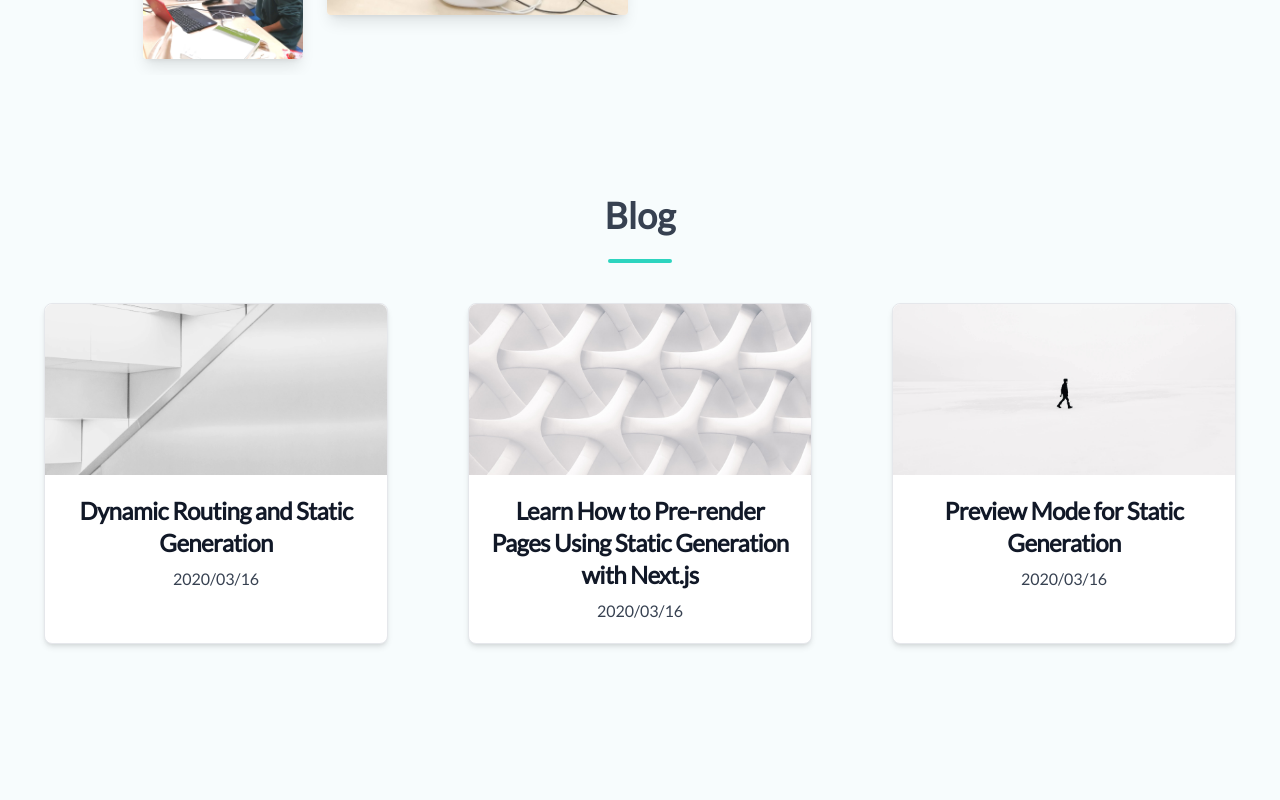
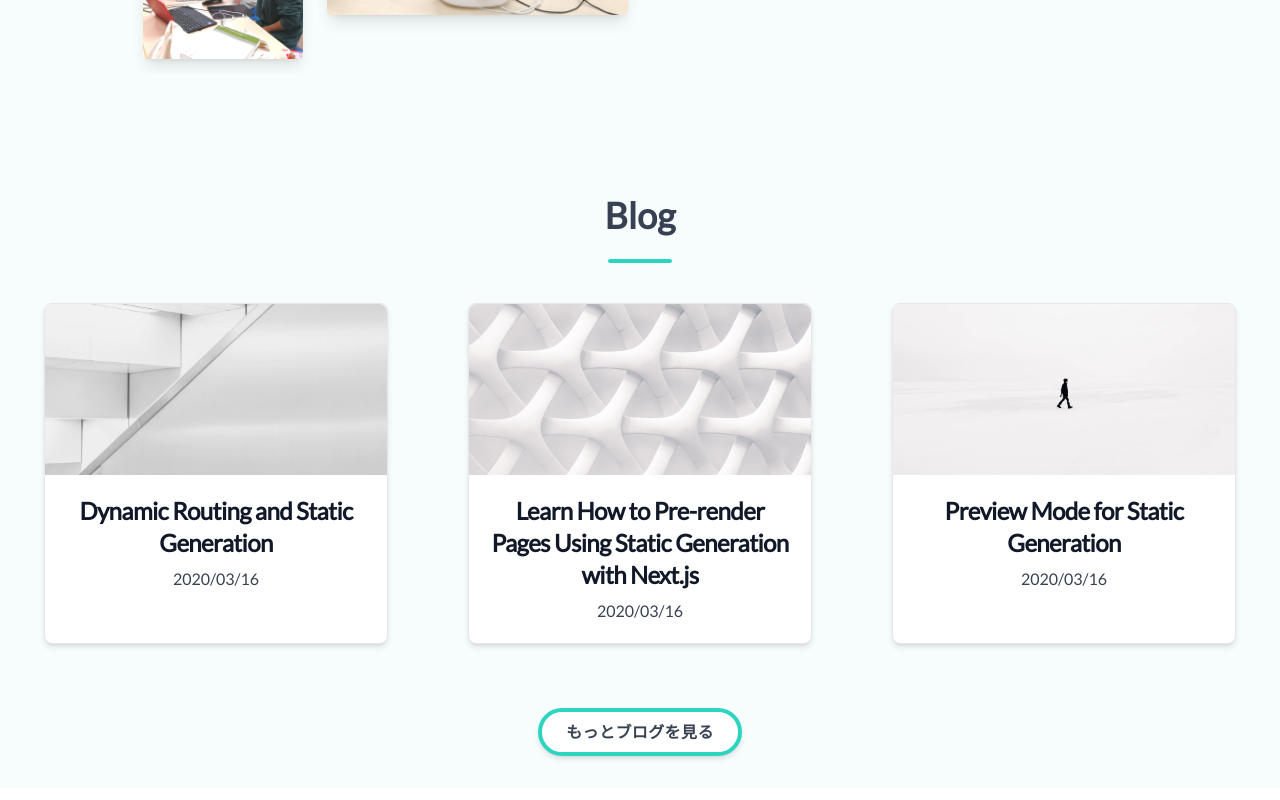
Before and after one commit to kyutech-programming-club/official-site, a Next.js app: page / in a window 1280 px wide. Shown: the part 809-1609 px from the top of the page. Built offline with nearby package versions, Linux system fonts and the light colour scheme.

Commit message:
✨ Button to the blog page

```diff
--- /dev/null
+++ b/components/button.tsx
@@ -0,0 +1,38 @@
+type Props = {
+  href: string;
+  message: string;
+  borderColor: string;
+};
+
+const button = ({ href, message, borderColor }: Props) => {
+  const pinkBorderStyle =
+    "inline-flex items-center justify-center h-12 px-6 font-semibold tracking-wide transition duration-200 rounded-full shadow-md hover:text-deep-purple-900 bg-white border-pink-400 border-4 focus:shadow-outline focus:outline-none";
+  const cyanBorderStyle =
+    "inline-flex items-center justify-center h-12 px-6 font-semibold tracking-wide transition duration-200 rounded-full shadow-md hover:text-deep-purple-900 bg-white border-cyan-400 border-4 focus:shadow-outline focus:outline-none";
+  const tealBorderStyle =
+    "inline-flex items-center justify-center h-12 px-6 font-semibold tracking-wide transition duration-200 rounded-full shadow-md hover:text-deep-purple-900 bg-white border-teal-400 border-4 focus:shadow-outline focus:outline-none";
+  const nothingBorderStyle =
+    "inline-flex items-center justify-center h-12 px-6 font-semibold tracking-wide transition duration-200 rounded-full shadow-md hover:text-deep-purple-900 bg-white border-gray-400 border-4 focus:shadow-outline focus:outline-none";
+
+  const attachStyle = (color: string) => {
+    if (color === "pink") {
+      return pinkBorderStyle;
+    } else if (color === "cyan") {
+      return cyanBorderStyle;
+    } else if (color === "teal") {
+      return tealBorderStyle;
+    } else {
+      return nothingBorderStyle;
+    }
+  };
+
+  return (
+    <div>
+      <a href={href} className={attachStyle(borderColor)}>
+        {message}
+      </a>
+    </div>
+  );
+};
+
+export default button;
--- a/components/more-stories.tsx
+++ b/components/more-stories.tsx
@@ -8,7 +8,7 @@ type Props = {
 const MoreStories = ({ posts }: Props) => {
   return (
     <section>
-      <div className="grid md:grid-cols-3 md:gap-x-12 lg:gap-x-20 gap-y-20 md:gap-y-32 mb-32 place-content-center mt-10">
+      <div className="grid md:grid-cols-3 md:gap-x-12 lg:gap-x-20 gap-y-20 md:gap-y-32 mb-16 place-content-center mt-10">
         {posts.map((post) => (
           <PostPreview
             key={post.slug}
--- a/pages/index.tsx
+++ b/pages/index.tsx
@@ -8,6 +8,7 @@ import { getAllPosts } from "../lib/api";
 import Head from "next/head";
 import { CONTENT_IN_ABOUT_SECTION } from "../lib/constants";
 import Post from "../types/post";
+import Button from "../components/button";
 
 type Props = {
   allPosts: Post[];
@@ -36,6 +37,11 @@ const Index = ({ allPosts }: Props) => {
         <Section index="Blog" borderColor="teal">
           <Container>
             {topPosts.length > 0 && <MoreStories posts={topPosts} />}
+            <Button
+              href="/blog"
+              message="もっとブログを見る"
+              borderColor="teal"
+            />
           </Container>
         </Section>
       </Layout>
```
